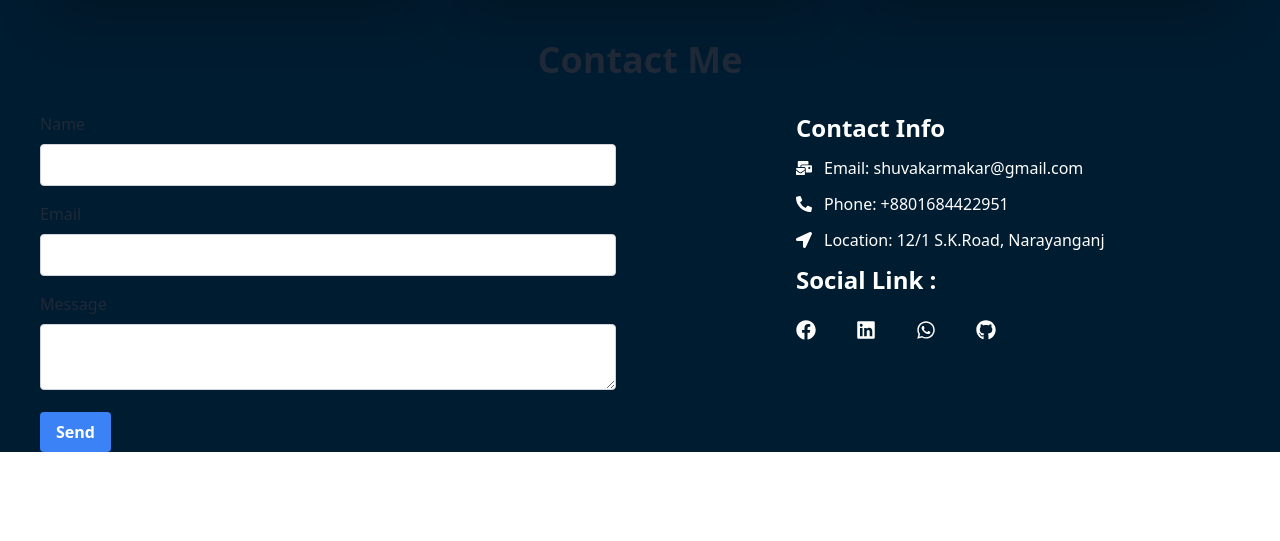
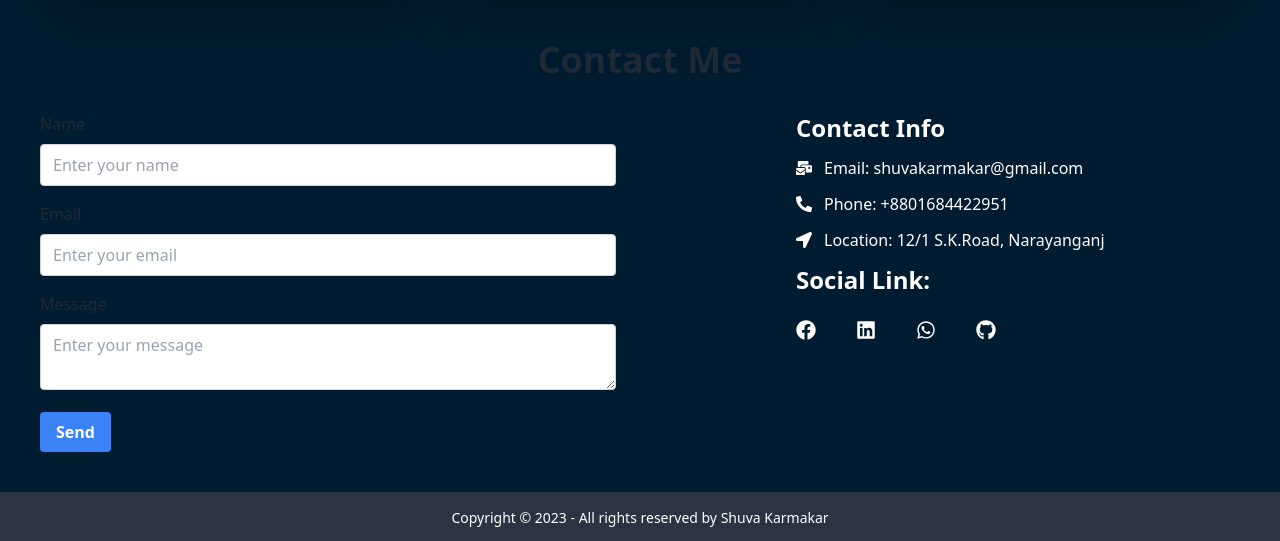
Before and after one commit to shuvakarmakar/my-portfolio, a React (Vite) app: page / in a window 1280 px wide. Shown: the part 1604-2145 px from the top of the page. Before the commit the page ends 2056 px from the top, so only its background shows below. Built offline with nearby package versions, Linux system fonts and the light colour scheme.

Commit message:
Contact Me form Update

```diff
--- a/index.html
+++ b/index.html
@@ -2,9 +2,9 @@
 <html lang="en">
   <head>
     <meta charset="UTF-8" />
-    <link rel="icon" type="image/svg+xml" href="/vite.svg" />
+    <link rel="icon" type="image/svg+xml" href="/Icon.png" />
     <meta name="viewport" content="width=device-width, initial-scale=1.0" />
-    <title>Vite + React</title>
+    <title>Shuva Karmakar || Portfolio</title>
   </head>
   <body>
     <div id="root"></div>
--- a/package.json
+++ b/package.json
@@ -21,7 +21,8 @@
     "react-router-dom": "^6.14.0",
     "react-spinners": "^0.13.8",
     "react-type-animation": "^3.1.0",
-    "sort-by": "^1.2.0"
+    "sort-by": "^1.2.0",
+    "sweetalert2": "^11.7.12"
   },
   "devDependencies": {
     "@types/react": "^18.0.37",
--- a/src/Pages/Banner.jsx
+++ b/src/Pages/Banner.jsx
@@ -3,7 +3,7 @@ import myImage from '../../src/assets/Shuva Karmakar.jpeg';
 
 const Banner = () => {
     return (
-        <div className="bg-[#001C30] h-full md:h-[600px] flex flex-col md:flex-row justify-around items-center px-4 md:px-6 my-auto">
+        <div className="bg-[#001C30] h-full md:h-[600px] flex flex-col md:flex-row justify-around items-center px-4 md:px-6 my-auto" id='about'>
             <div className="md:w-1/2 relative mt-6 md:0">
                 <h5 className="text-3xl leading-8 text-gray-600 mb-3">Hi! I'm</h5>
                 <h3 className="text-white text-4xl font-extrabold mb-4 font-Caveat">Shuva Karmakar</h3>
--- a/src/Pages/ContactForm.jsx
+++ b/src/Pages/ContactForm.jsx
@@ -1,6 +1,7 @@
 import { useRef } from 'react';
 import emailjs from '@emailjs/browser';
-import { FaLocationArrow, FaMailBulk, FaPhoneAlt, FaFacebook, FaLinkedin, FaWhatsapp, FaGithub } from 'react-icons/fa';
+import { FaFacebook, FaGithub, FaLinkedin, FaLocationArrow, FaMailBulk, FaPhoneAlt, FaWhatsapp } from 'react-icons/fa';
+import Swal from 'sweetalert2';
 
 const ContactForm = () => {
     const form = useRef();
@@ -8,31 +9,59 @@ const ContactForm = () => {
     const sendEmail = (e) => {
         e.preventDefault();
 
-        emailjs.sendForm(process.env.REACT_APP_EMAILJS_SERVICE, process.env.REACT_APP_EMAILJS_TEMPLATE, form.current, process.env.REACT_APP_EMAILJS_USER)
+        emailjs.sendForm(import.meta.env.VITE_service, import.meta.env.VITE_template, form.current, import.meta.env.VITE_public)
             .then((result) => {
                 console.log(result.text);
                 console.log('Message Sent');
+                // Reset the form
+                form.current.reset();
+
+                // Display success message using Swal
+                Swal.fire({
+                    position: 'top-end',
+                    icon: 'success',
+                    title: 'Your Message Has Been Sent Successfully',
+                    showConfirmButton: false,
+                    timer: 1500
+                });
             }, (error) => {
                 console.log(error.text);
             });
     };
-
     return (
-        <div className='px-4'>
+        <div className='px-4 mb-10' id='contact'>
             <h2 className="text-4xl font-bold text-center mb-8">Contact Me</h2>
             <div className='grid grid-cols-1 md:grid-cols-2'>
                 <div className=''>
                     <form className="w-full mx-auto px-6" ref={form} onSubmit={sendEmail}>
                         <label className="block mb-2">Name</label>
-                        <input className="w-full border border-gray-300 rounded px-3 py-2 mb-4" type="text" name="user_name" />
+                        <input
+                            className="w-full border border-gray-300 rounded px-3 py-2 mb-4 focus:outline-none focus:ring-2 focus:ring-blue-400"
+                            type="text"
+                            name="user_name"
+                            placeholder="Enter your name"
+                        />
 
                         <label className="block mb-2">Email</label>
-                        <input className="w-full border border-gray-300 rounded px-3 py-2 mb-4" type="email" name="user_email" />
+                        <input
+                            className="w-full border border-gray-300 rounded px-3 py-2 mb-4 focus:outline-none focus:ring-2 focus:ring-blue-400"
+                            type="email"
+                            name="user_email"
+                            placeholder="Enter your email"
+                        />
 
                         <label className="block mb-2">Message</label>
-                        <textarea className="w-full border border-gray-300 rounded px-3 py-2 mb-4" name="message" />
+                        <textarea
+                            className="w-full border border-gray-300 rounded px-3 py-2 mb-4 focus:outline-none focus:ring-2 focus:ring-blue-400"
+                            name="message"
+                            placeholder="Enter your message"
+                        />
 
-                        <input className="bg-blue-500 hover:bg-blue-600 text-white font-bold py-2 px-4 rounded" type="submit" value="Send" />
+                        <input
+                            className="bg-blue-500 hover:bg-blue-600 text-white font-bold py-2 px-4 rounded"
+                            type="submit"
+                            value="Send"
+                        />
                     </form>
                 </div>
                 <div className='md:w-1/2 mx-auto'>
@@ -41,15 +70,15 @@ const ContactForm = () => {
                     <p className='flex items-center my-3 text-white gap-3'> <FaPhoneAlt /> Phone: +8801684422951</p>
                     <p className='flex items-center my-3 text-white gap-3'> <FaLocationArrow /> Location: 12/1 S.K.Road, Narayanganj</p>
 
-                    <h3 className='text-2xl font-bold text-white'>Social Link : </h3>
+                    <h3 className='text-2xl font-bold text-white'>Social Link:</h3>
                     <div className='flex items-center mt-6 gap-8'>
-                        <a href="https://www.facebook.com/your-profile" target="_blank" rel="noopener noreferrer" className='text-white hover:text-blue-500 transition-colors duration-300'>
+                        <a href="https://web.facebook.com/shuvakarmakar97" target="_blank" rel="noopener noreferrer" className='text-white hover:text-blue-500 transition-colors duration-300'>
                             <FaFacebook className='mr-2 text-xl' />
                         </a>
-                        <a href="https://www.linkedin.com/in/your-profile" target="_blank" rel="noopener noreferrer" className='text-white hover:text-blue-500 transition-colors duration-300'>
+                        <a href="https://www.linkedin.com/in/shuvakarmakar97/" target="_blank" rel="noopener noreferrer" className='text-white hover:text-blue-500 transition-colors duration-300'>
                             <FaLinkedin className='mr-2 text-xl' />
                         </a>
-                        <a href="https://api.whatsapp.com/send?phone=YOUR_PHONE_NUMBER" target="_blank" rel="noopener noreferrer" className='text-white hover:text-green-500 transition-colors duration-300'>
+                        <a href="https://wa.link/8rfr1f" target="_blank" rel="noopener noreferrer" className='text-white hover:text-green-500 transition-colors duration-300'>
                             <FaWhatsapp className='mr-2 text-xl' />
                         </a>
                         <a href="https://github.com/shuvakarmakar" target="_blank" rel="noopener noreferrer" className='text-white hover:text-gray-500 transition-colors duration-300'>
@@ -59,6 +88,8 @@ const ContactForm = () => {
                 </div>
             </div>
         </div>
+
     );
 };
+
 export default ContactForm;
--- /dev/null
+++ b/src/Pages/Footer.jsx
@@ -0,0 +1,11 @@
+const Footer = () => {
+    return (
+        <footer className="footer flex items-center justify-center p-4 bg-neutral text-neutral-content">
+            <div className="text-center">
+                <p className="text-white">Copyright © 2023 - All rights reserved by Shuva Karmakar</p>
+            </div>
+        </footer>
+    );
+};
+
+export default Footer;
--- a/src/Pages/Home.jsx
+++ b/src/Pages/Home.jsx
@@ -4,6 +4,7 @@ import Banner from "./Banner";
 import Skills from "./Skills";
 import Projects from "./Projects";
 import ContactForm from "./ContactForm";
+import Footer from "./Footer";
 
 const Home = () => {
     return (
@@ -13,6 +14,7 @@ const Home = () => {
             <Skills />
             <Projects></Projects>
             <ContactForm></ContactForm>
+            <Footer></Footer>
             <Outlet />
         </div>
     );
--- a/src/Pages/NavBar.jsx
+++ b/src/Pages/NavBar.jsx
@@ -3,15 +3,15 @@ import { Link } from "react-router-dom";
 const NavBar = () => {
 
     const navItems = <>
-        <li><Link to="/">About</Link></li>
-        <li><Link to="/instructors">Skills</Link></li>
-        <li><Link to="/classes">Projects</Link></li>
-        <li><Link to="/dashboard">Contact</Link></li>
+        <li><Link to="#about">About</Link></li>
+        <li><Link to="#skills">Skills</Link></li>
+        <li><Link to="#projects">Projects</Link></li>
+        <li><Link to="#contact">Contact</Link></li>
     </>
 
     return (
-        <div>
-            <div className="navbar bg-base-100">
+        <div className="px-4">
+            <div className="navbar">
                 <div className="navbar-start">
                     <div className="dropdown">
                         <label tabIndex={0} className="btn btn-ghost lg:hidden">
--- a/src/Pages/Projects.jsx
+++ b/src/Pages/Projects.jsx
@@ -40,7 +40,7 @@ const Projects = () => {
     }, []);
 
     return (
-        <div>
+        <div id='projects'>
             <h2 className="text-4xl font-bold text-center mb-8">My Projects</h2>
             <div className="grid grid-cols-1 md:grid-cols-3 gap-4 p-10">
                 {projects.map((project, index) => (
--- a/src/Pages/Skills.jsx
+++ b/src/Pages/Skills.jsx
@@ -34,7 +34,7 @@ const Skills = () => {
   ];
 
   return (
-    <div className="py-10">
+    <div className="py-10" id='skills'>
       <div className="max-w-4xl mx-auto px-4">
         <h2 className="text-center text-4xl font-bold mb-8">My Skills</h2>
         <div className="grid grid-cols-2 md:grid-cols-5 gap-4">
```
Also changed, not shown: public/Icon.png (added), 1 other file (tests, documents, lock files or other folders).
